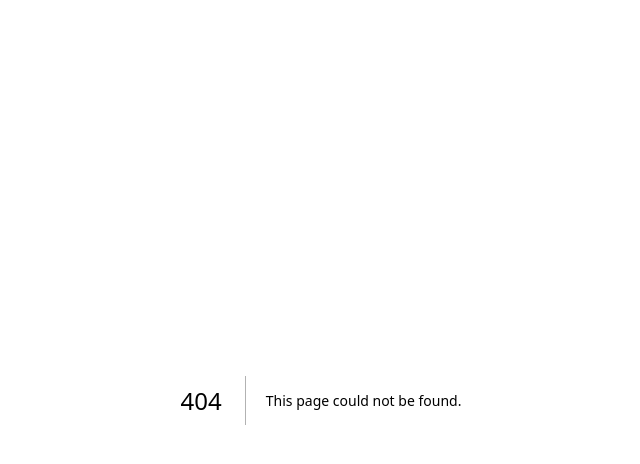
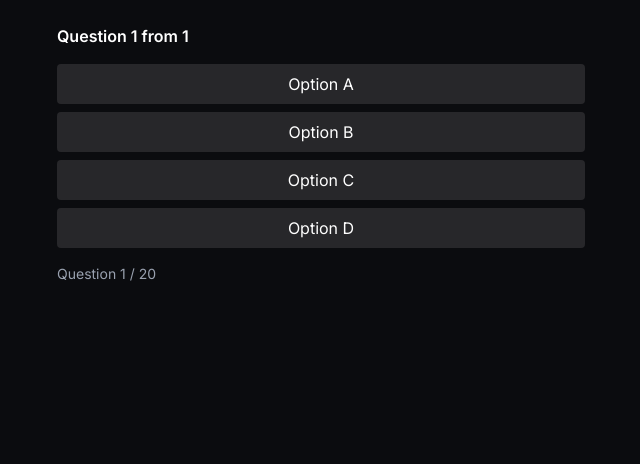
Before and after one commit to ava9eesh/study-tracker, a Next.js app: page /quiz/1 in a window 1280 px wide. Before the commit this address had no page. Shown: the top 464 px of the page, without its empty margins (319-959 px from the left). Built offline with nearby package versions, Linux system fonts and the light colour scheme.

Commit message:
added sum shi

```diff
--- /dev/null
+++ b/app/lesson/[lessonId]/prerequisites/page.js
@@ -0,0 +1,44 @@
+import { syllabus } from "@/data/syllabus";
+
+export default function PrerequisitesPage({ params }) {
+  const { lessonId } = params;
+
+  const lesson = Object.values(syllabus)
+    .flat()
+    .find((l) => {
+      const name = typeof l === "string" ? l : l.name;
+      return (
+        name
+          .toLowerCase()
+          .replace(/\s+/g, "-")
+          .replace(/[^\w-]/g, "") === lessonId
+      );
+    });
+
+  const prerequisites =
+    typeof lesson === "object" && lesson.prerequisites
+      ? lesson.prerequisites
+      : [
+          "Revise previous chapters",
+          "Understand basic definitions",
+          "Know important keywords",
+        ];
+
+  return (
+    <main className="max-w-2xl mx-auto p-6 text-white">
+      <h1 className="text-2xl font-bold mb-4">
+        Previous Knowledge Required
+      </h1>
+
+      <ul className="list-disc ml-6 space-y-2 text-gray-200">
+        {prerequisites.map((item, i) => (
+          <li key={i}>{item}</li>
+        ))}
+      </ul>
+
+      <p className="mt-6 text-sm text-gray-400">
+        Lesson: {lessonId.replaceAll("-", " ")}
+      </p>
+    </main>
+  );
+}
--- /dev/null
+++ b/app/quiz/[lessonId]/page.js
@@ -0,0 +1,71 @@
+"use client";
+
+import { useSearchParams } from "next/navigation";
+import { useState } from "react";
+
+export default function QuizPage({ params }) {
+  const { lessonId } = params;
+  const searchParams = useSearchParams();
+  const marks = Number(searchParams.get("marks")) || 40;
+
+  const totalQuestions = marks === 80 ? 40 : 20;
+
+  const questions = Array.from({ length: totalQuestions }, (_, i) => ({
+    question: `Question ${i + 1} from ${lessonId.replaceAll("-", " ")}`,
+    options: ["Option A", "Option B", "Option C", "Option D"],
+    correct: 0,
+  }));
+
+  const [index, setIndex] = useState(0);
+  const [score, setScore] = useState(0);
+  const [finished, setFinished] = useState(false);
+
+  const answer = (i) => {
+    if (i === questions[index].correct) {
+      setScore(score + 1);
+    }
+
+    if (index + 1 === questions.length) {
+      setFinished(true);
+    } else {
+      setIndex(index + 1);
+    }
+  };
+
+  if (finished) {
+    return (
+      <main className="max-w-xl mx-auto p-6 text-white text-center">
+        <h1 className="text-2xl font-bold mb-4">
+          Quiz Completed 🎉
+        </h1>
+        <p className="text-lg">
+          Score: {score} / {questions.length}
+        </p>
+      </main>
+    );
+  }
+
+  return (
+    <main className="max-w-xl mx-auto p-6 text-white">
+      <h2 className="mb-4 font-semibold">
+        {questions[index].question}
+      </h2>
+
+      <div className="space-y-2">
+        {questions[index].options.map((opt, i) => (
+          <button
+            key={i}
+            onClick={() => answer(i)}
+            className="block w-full bg-zinc-800 p-2 rounded hover:bg-zinc-700"
+          >
+            {opt}
+          </button>
+        ))}
+      </div>
+
+      <p className="mt-4 text-sm text-gray-400">
+        Question {index + 1} / {questions.length}
+      </p>
+    </main>
+  );
+}
```
